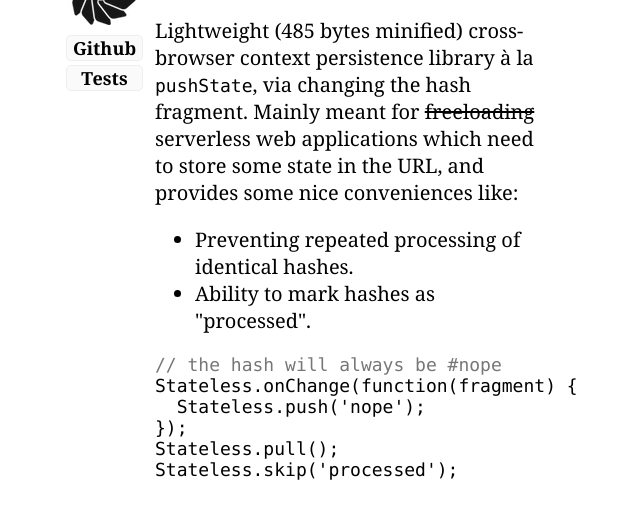
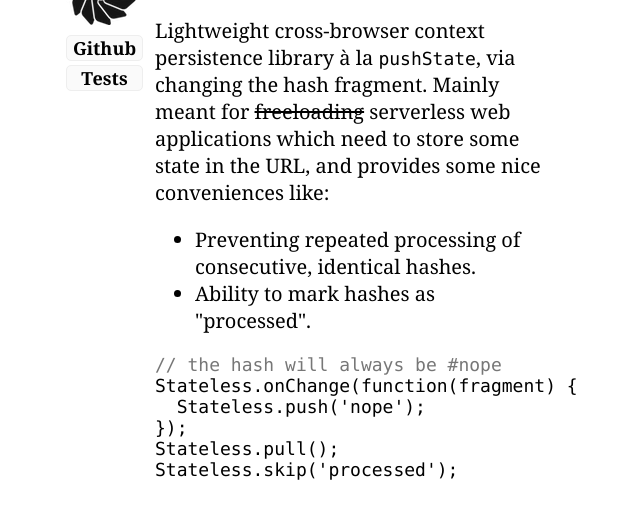
Before and after one commit to eugene-eeo/stateless.js, a plain HTML site: page index.html in a window 1280 px wide. Shown: the part 135-654 px from the top of the page, without its empty margins (324-964 px from the left). Drawn offline with Linux system fonts and the light colour scheme; a web font is replaced by a local one.

Commit message:
update website

```diff
--- a/index.html
+++ b/index.html
@@ -76,14 +76,15 @@ span.comment {
     <div id="right">
       <h1>Stateless.js</h1>
       <p>
-      Lightweight (485 bytes minified) cross-browser context persistence
-      library à la <code>pushState</code>, via changing the hash fragment.
-      Mainly meant for <strike>freeloading</strike> serverless web
-      applications which need to store some state in the URL, and
-      provides some nice conveniences like:
+      Lightweight cross-browser context persistence library à
+      la <code>pushState</code>, via changing the hash fragment.
+      Mainly meant for <strike>freeloading</strike> serverless
+      web applications which need to store some state in the
+      URL, and provides some nice conveniences like:
       </p>
       <ul>
-        <li>Preventing repeated processing of identical hashes.</li>
+        <li>Preventing repeated processing of consecutive,
+            identical hashes.</li>
         <li>Ability to mark hashes as "processed".</li>
       </ul>
       <pre><span class="comment">// the hash will always be #nope</span>
```
